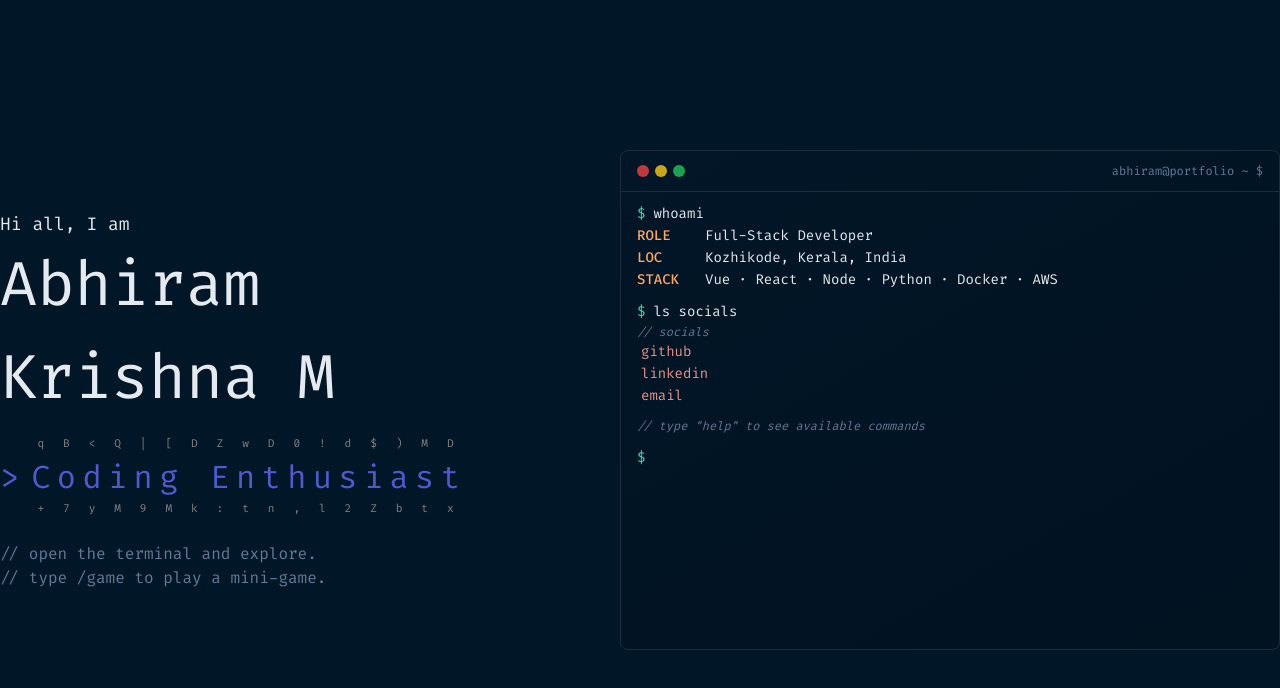
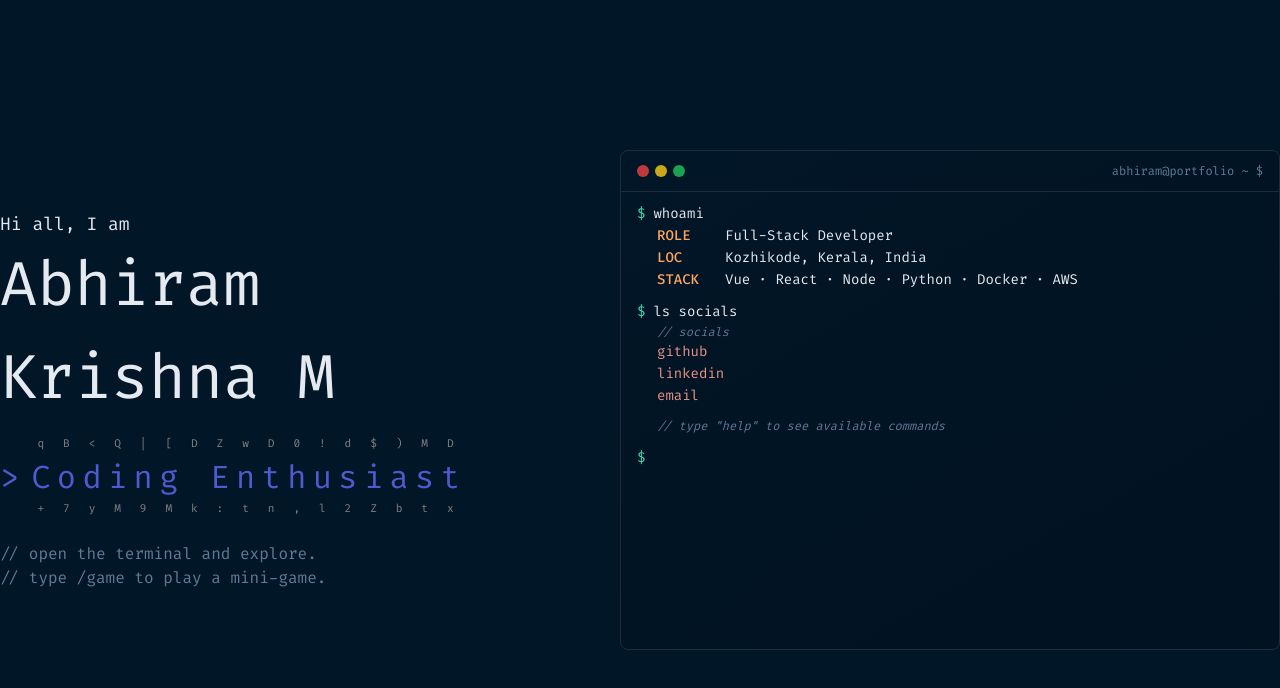
Before and after one commit to AbhiramKrishnaM/Portfolio, a Vue app: page / in a window 1280 px wide. Shown: the top 688 px of the page. Built offline with nearby package versions, Linux system fonts and the light colour scheme.

Commit message:
tab space for command output

```diff
--- a/src/components/cli/TerminalOutput.vue
+++ b/src/components/cli/TerminalOutput.vue
@@ -20,13 +20,13 @@
       <!-- comment  // ... -->
       <div
         v-else-if="line.type === 'comment'"
-        class="text-gray-gradient-01 text-xs italic"
+        class="pl-5 text-gray-gradient-01 text-xs italic"
       >
         {{ line.content }}
       </div>
 
       <!-- key / value pair  LABEL   value -->
-      <div v-else-if="line.type === 'pair'" class="flex gap-3 text-sm">
+      <div v-else-if="line.type === 'pair'" class="pl-5 flex gap-3 text-sm">
         <span class="text-accent-underline font-medium w-14 shrink-0">
           {{ line.content.label }}
         </span>
@@ -34,7 +34,7 @@
       </div>
 
       <!-- clickable link -->
-      <div v-else-if="line.type === 'link'" class="pl-1 text-sm">
+      <div v-else-if="line.type === 'link'" class="pl-5 text-sm">
         <a
           :href="line.content.url"
           target="_blank"
@@ -46,7 +46,7 @@
       </div>
 
       <!-- help row  cmd    desc -->
-      <div v-else-if="line.type === 'help-row'" class="flex gap-3 text-sm">
+      <div v-else-if="line.type === 'help-row'" class="pl-5 flex gap-3 text-sm">
         <span class="text-accent-variable w-28 shrink-0 font-medium">
           {{ line.content.cmd }}
         </span>
@@ -56,7 +56,7 @@
       <!-- error -->
       <div
         v-else-if="line.type === 'error'"
-        class="text-red-400 text-sm"
+        class="pl-5 text-red-400 text-sm"
       >
         {{ line.content }}
       </div>
```
